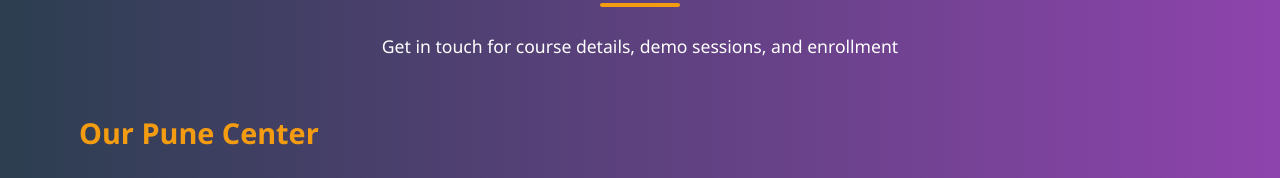
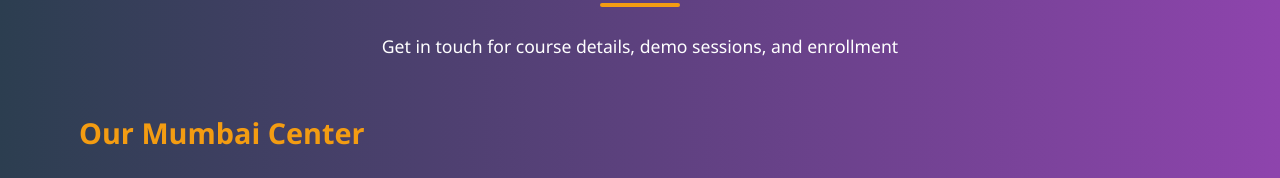
Before and after one commit to justacademy0/top-performance-testing-pune-justacademy, a plain HTML site: page index.html in a window 1280 px wide. Shown: the part 2613-2791 px from the top of the page. Drawn offline with Linux system fonts and the light colour scheme.

Commit message:
Update index.html

```diff
--- a/index.html
+++ b/index.html
@@ -736,7 +736,7 @@
 
             <div class="contact-container">
                 <div class="contact-info">
-                    <h3>Our Pune Center</h3>
+                    <h3>Our Mumbai Center</h3>
 
                     <div class="contact-item">
                         <div class="contact-icon">
```
